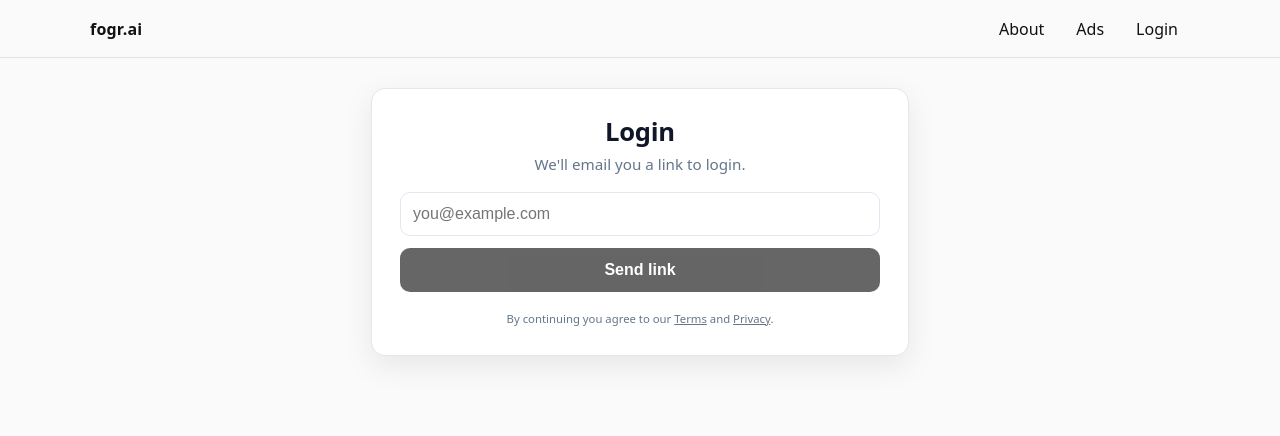
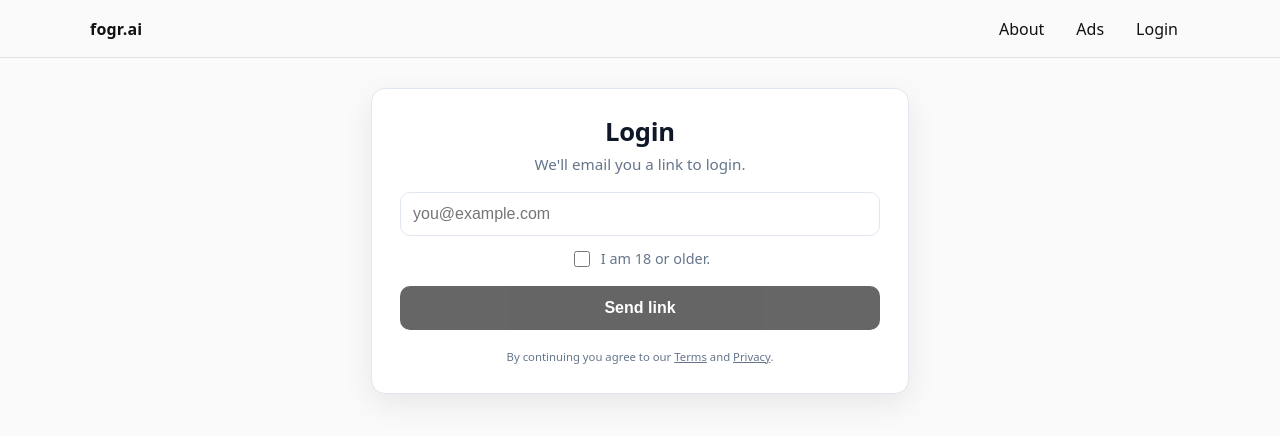
Before and after one commit to fograi/fogr.ai, a SvelteKit app: page /login in a window 1280 px wide. Shown: the top 436 px of the page. Built offline with nearby package versions, Linux system fonts and the light colour scheme; no server answers.

Commit message:
feat: add age confirmation checkbox for posting and login forms

```diff
--- a/src/lib/components/post/PostFields.svelte
+++ b/src/lib/components/post/PostFields.svelte
@@ -14,6 +14,7 @@
 	export let description = '';
 	export let price: number | '' = '';
 	export let isFree = false;
+	export let ageConfirmed = false;
 
 	// validation messages from parent (optional)
 	export let err = '';
@@ -84,6 +85,13 @@
 		</div>
 	</div>
 
+	<div class="row">
+		<label class="checkbox">
+			<input type="checkbox" bind:checked={ageConfirmed} disabled={loading} />
+			<span>I am 18 or older.</span>
+		</label>
+	</div>
+
 	{#if err}<p class="error" role="alert">{err}</p>{/if}
 	{#if ok}<p class="ok" role="status">{ok}</p>{/if}
 </section>
@@ -101,6 +109,16 @@
 		display: flex;
 		gap: 12px;
 		align-items: flex-end;
+	}
+	.checkbox {
+		display: inline-flex;
+		align-items: center;
+		gap: 8px;
+		font-weight: 600;
+	}
+	.checkbox input {
+		width: 16px;
+		height: 16px;
 	}
 	label {
 		font-weight: 700;
--- a/src/routes/(app)/post/+page.svelte
+++ b/src/routes/(app)/post/+page.svelte
@@ -14,6 +14,7 @@
 	let price: number | '' = '';
 	let currency = 'EUR';
 	let locale = 'en-IE';
+	let ageConfirmed = false;
 
 	// one image (optional)
 	let file: File | null = null;
@@ -63,6 +64,7 @@
 		if (description.trim().length < MIN_DESC_LENGTH)
 			return `Description must be ≥ ${MIN_DESC_LENGTH} chars.`;
 		if (description.length > MAX_DESC_LENGTH) return `Description ≤ ${MAX_DESC_LENGTH} chars.`;
+		if (!ageConfirmed) return 'You must confirm you are 18 or older.';
 		if (!isFree) {
 			const n = Number(price);
 			if (Number.isNaN(n) || n < 0) return 'Price must be 0 or more.';
@@ -96,6 +98,7 @@
 			form.append('price', String(isFree ? 0 : price || 0));
 			form.append('currency', currency);
 			form.append('locale', locale);
+			form.append('age_confirmed', ageConfirmed ? '1' : '0');
 			if (file) form.append('image', file);
 
 			const res = await fetch('/api/ads', { method: 'POST', body: form });
@@ -146,6 +149,7 @@
 				bind:title
 				bind:description
 				bind:price
+				bind:ageConfirmed
 				{isFree}
 				{err}
 				{ok}
--- a/src/routes/(public)/login/+page.svelte
+++ b/src/routes/(public)/login/+page.svelte
@@ -13,12 +13,17 @@
 	let err = '';
 	let sending = false;
 	let redirected = false;
+	let ageConfirmed = false;
 
 	async function sendLink() {
 		success = false;
 		err = '';
 		if (!email) {
 			err = 'Enter your email';
+			return;
+		}
+		if (!ageConfirmed) {
+			err = 'You must confirm you are 18 or older.';
 			return;
 		}
 		sending = true;
@@ -101,8 +106,12 @@
 					inputmode="email"
 					aria-invalid={!!err}
 				/>
+				<label class="checkbox">
+					<input type="checkbox" bind:checked={ageConfirmed} />
+					<span>I am 18 or older.</span>
+				</label>
 				{#if err}<p class="err" aria-live="assertive">{err}</p>{/if}
-				<button type="submit" disabled={sending || !email}>
+				<button type="submit" disabled={sending || !email || !ageConfirmed}>
 					{sending ? 'Sending…' : 'Send link'}
 				</button>
 			</form>
@@ -205,6 +214,16 @@
 		font-size: 0.9rem;
 		color: var(--muted);
 	}
+	.checkbox {
+		display: inline-flex;
+		align-items: center;
+		gap: 8px;
+		justify-content: center;
+	}
+	.checkbox input {
+		width: 16px;
+		height: 16px;
+	}
 
 	input[type='email'] {
 		width: 100%;
--- a/src/routes/api/ads/+server.ts
+++ b/src/routes/api/ads/+server.ts
@@ -276,6 +276,7 @@ export const POST: RequestHandler = async (event) => {
 		const title = form.get('title')?.toString() || '';
 		const description = form.get('description')?.toString() || '';
 		const priceStr = form.get('price')?.toString() ?? null;
+		const ageConfirmed = form.get('age_confirmed')?.toString() === '1';
 		// === NEW === optional passthroughs for DB
 		const currencyRaw = form.get('currency')?.toString() || 'EUR';
 		const currency = currencyRaw.trim().toUpperCase();
@@ -301,6 +302,7 @@ export const POST: RequestHandler = async (event) => {
 		}
 
 		// ------------ validations ------------
+		if (!ageConfirmed) return errorResponse('Must confirm you are 18 or older.', 400, requestId);
 		const metaError = validateAdMeta({ category, currency, priceStr });
 		if (metaError) return errorResponse(metaError, 400, requestId);
 
```
Also changed, not shown: 2 other files (tests, documents, lock files or other folders).
